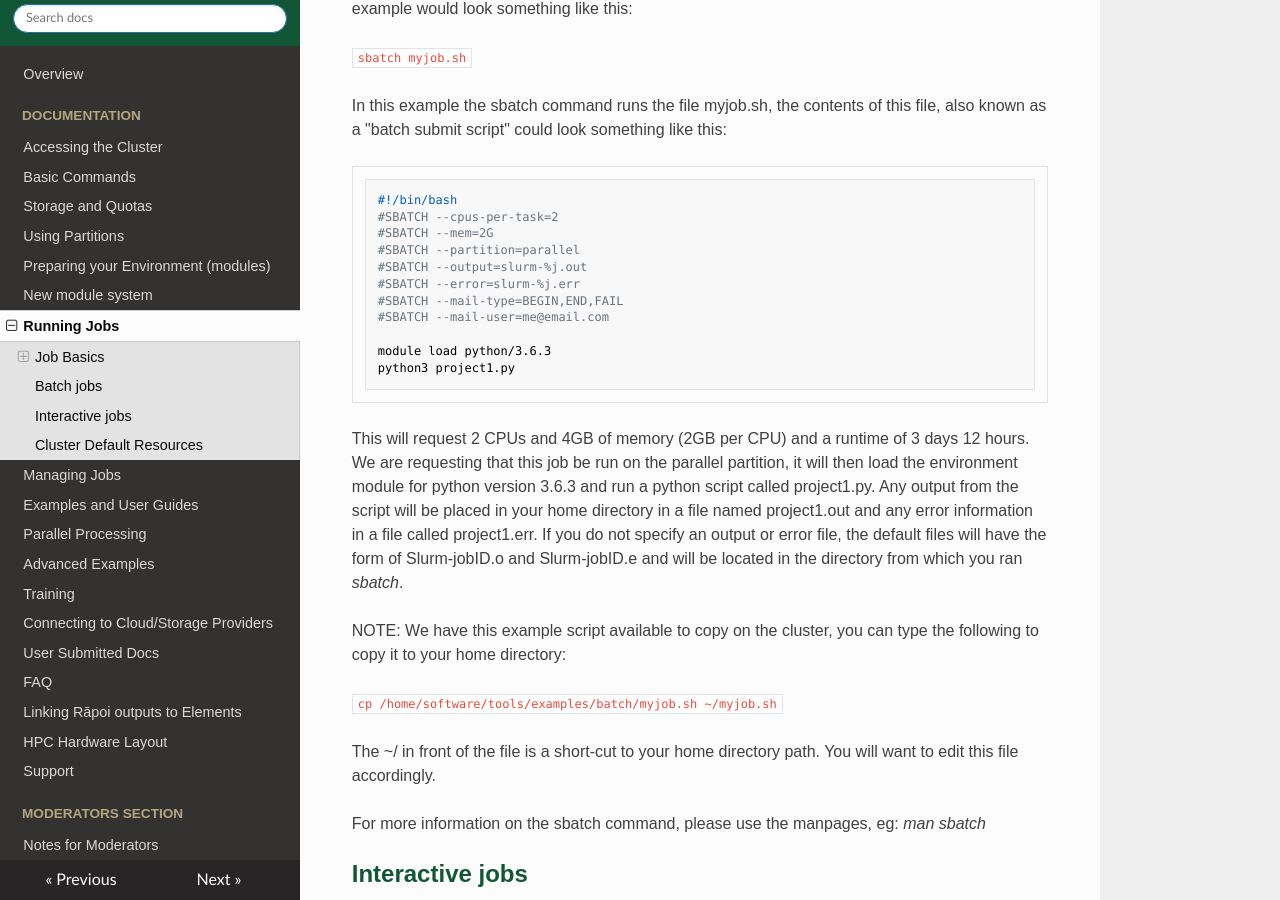
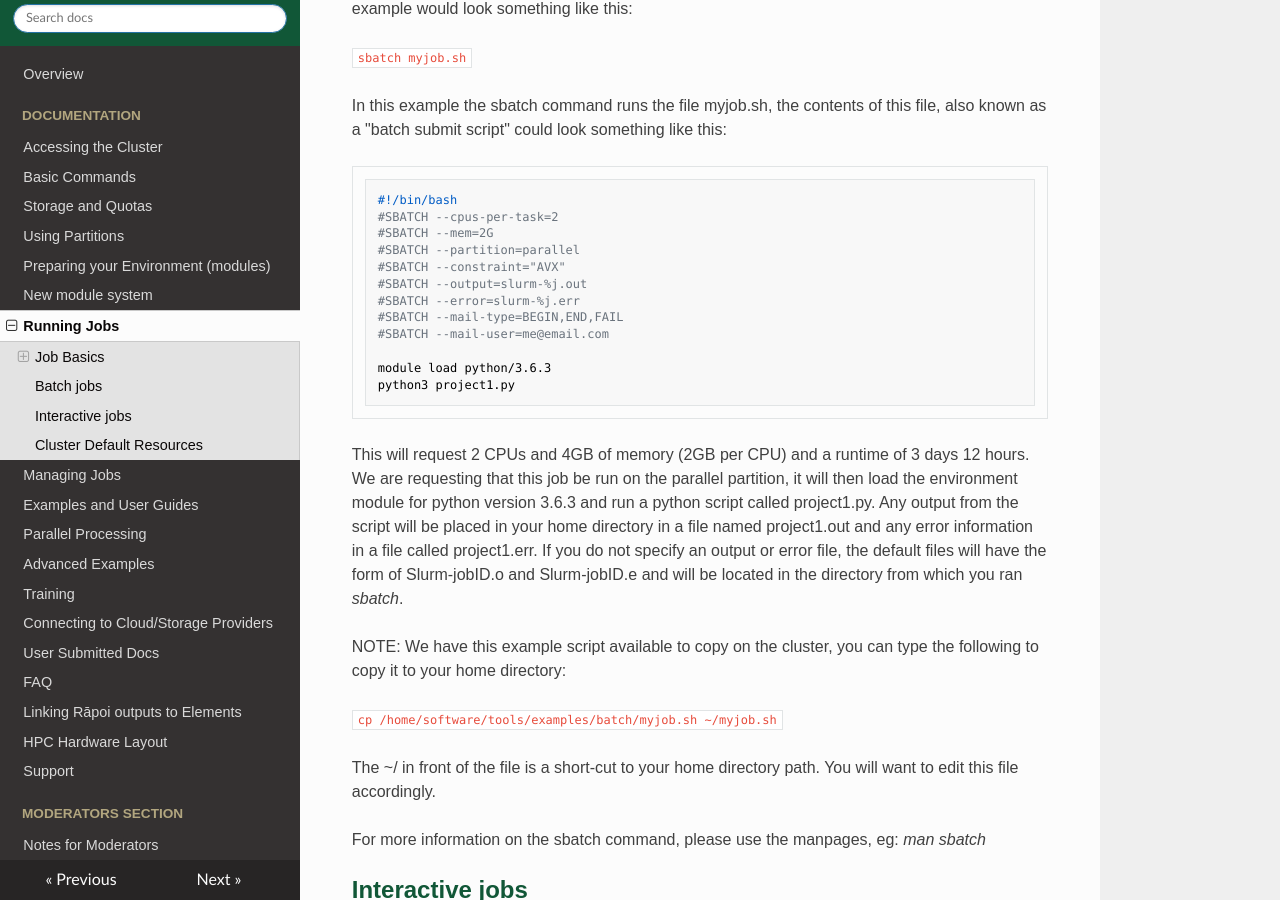
Before and after one commit to vuw-research-computing/raapoi-docs, an MkDocs documentation site: the page built from docs/running_jobs.md, in a window 1280 px wide and 900 px high, scrolled down 1103 px. Built offline with MkDocs 1.6.1, drawn with Linux system fonts in a browser that asks for light colours; nearby versions of some CDN libraries; some web fonts are replaced.

Commit message:
Update running_jobs.md
added AVX to example sl file

```diff
--- a/docs/running_jobs.md
+++ b/docs/running_jobs.md
@@ -36,6 +36,7 @@ In this example the sbatch command runs the file myjob.sh, the contents of this
 #SBATCH --cpus-per-task=2
 #SBATCH --mem=2G
 #SBATCH --partition=parallel
+#SBATCH --constraint="AVX"
 #SBATCH --output=slurm-%j.out
 #SBATCH --error=slurm-%j.err
 #SBATCH --mail-type=BEGIN,END,FAIL
```
